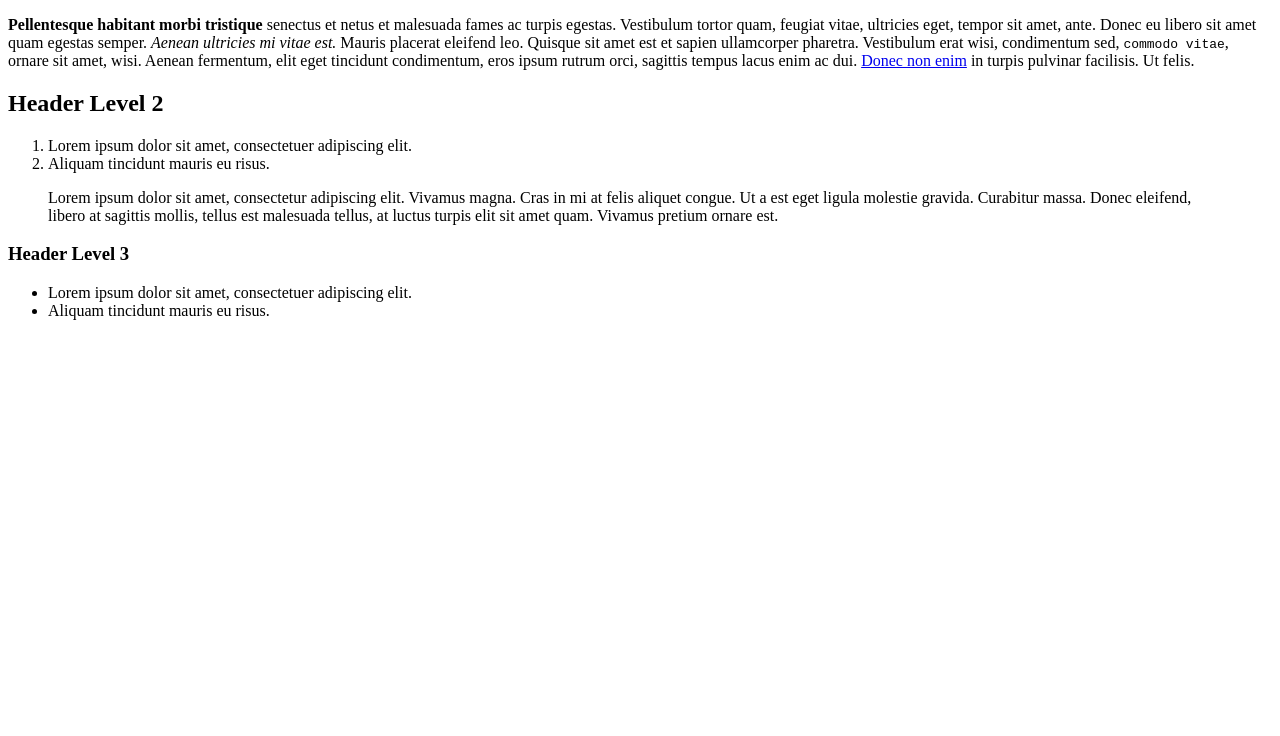
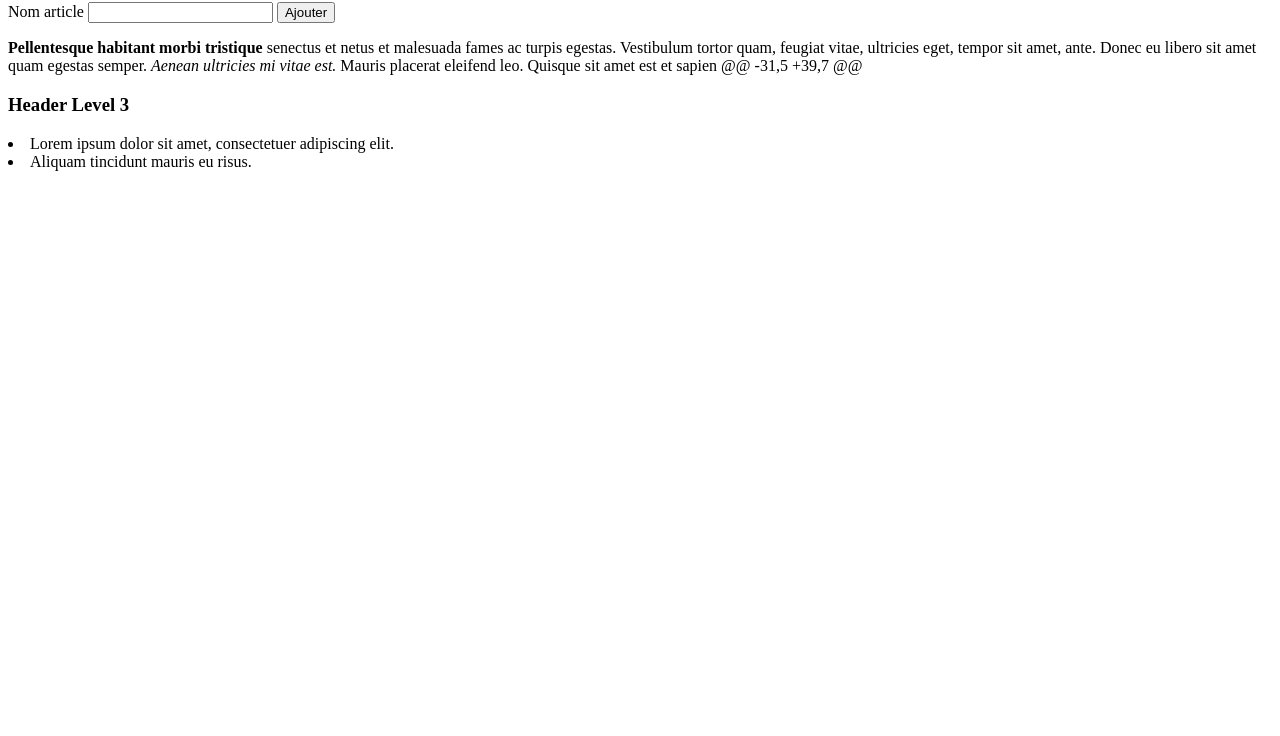
Before and after one commit to divtec-cejef/133a-premier-javascript-IlanLachat, a plain HTML site: page index.html in a window 1280 px wide. Shown: the part 64-800 px from the top of the page. Drawn offline with Linux system fonts and the light colour scheme.

Commit message:
fin de la journée du 29 aout

```diff
--- /dev/null
+++ b/JS/main.js
@@ -0,0 +1,29 @@
+/**
+ * Mon premier JavaScript
+ * @author Steve Fallet <steve.fallet@divtec.ch>
+ * @version 0.1
+ * @since 2023.08.29
+ */
+
+'use strict';
+// Récupère le 1er <h1>
+let h1 = document.querySelector('h1');
+// Retourne tous les <p> dans un tableau
+let tabPara = document.querySelectorAll('p');
+// Affiche le contenu des variables h1 et tabPara
+// console.log(h1, tabPara);
+// Afficher le 1er <p>
+// console.log(tabPara[0]);
+
+// Récupération bouton Ajouter
+let btAjouter = document.querySelector('.ajouter');
+let inputArticle = document.getElementById('article');
+let ulArticles = document.querySelector('ul.articles');
+// console.log(ulArticles);
+
+// Ecoute événement click du bouton
+btAjouter.addEventListener('click', () => {
+    ulArticles.innerHTML += '<li>' + inputArticle.value + '</li>';
+    // Vide le champ Article
+    inputArticle.value = '';
+});
--- a/index.html
+++ b/index.html
@@ -1,35 +1,22 @@
-<!DOCTYPE html>
-<html lang="fr">
-<head>
-    <meta charset="UTF-8">
-    <title>Hello World</title>
-</head>
 <body>
 <h1>HTML Ipsum Presents</h1>
+
+<label for="article">Nom article</label>
+<input type="text" id="article">
+
+<button class="ajouter">Ajouter</button>
+
+<ul class="articles"></ul>
+
 
 <p><strong>Pellentesque habitant morbi tristique</strong> senectus et netus et malesuada fames ac turpis egestas.
     Vestibulum tortor quam, feugiat vitae, ultricies eget, tempor sit amet, ante. Donec eu libero sit amet quam egestas
     semper. <em>Aenean ultricies mi vitae est.</em> Mauris placerat eleifend leo. Quisque sit amet est et sapien
-    ullamcorper pharetra. Vestibulum erat wisi, condimentum sed, <code>commodo vitae</code>, ornare sit amet, wisi.
-    Aenean fermentum, elit eget tincidunt condimentum, eros ipsum rutrum orci, sagittis tempus lacus enim ac dui. <a
-            href="#">Donec non enim</a> in turpis pulvinar facilisis. Ut felis.</p>
-
-<h2>Header Level 2</h2>
-
-<ol>
-    <li>Lorem ipsum dolor sit amet, consectetuer adipiscing elit.</li>
-    <li>Aliquam tincidunt mauris eu risus.</li>
-</ol>
-
-<blockquote><p>Lorem ipsum dolor sit amet, consectetur adipiscing elit. Vivamus magna. Cras in mi at felis aliquet
-    congue. Ut a est eget ligula molestie gravida. Curabitur massa. Donec eleifend, libero at sagittis mollis, tellus
-    est malesuada tellus, at luctus turpis elit sit amet quam. Vivamus pretium ornare est.</p></blockquote>
-
-<h3>Header Level 3</h3>
-
-<ul>
-    <li>Lorem ipsum dolor sit amet, consectetuer adipiscing elit.</li>
-    <li>Aliquam tincidunt mauris eu risus.</li>
+    @@ -31,5 +39,7 @@ <h3>Header Level 3</h3>
+<li>Lorem ipsum dolor sit amet, consectetuer adipiscing elit.</li>
+<li>Aliquam tincidunt mauris eu risus.</li>
 </ul>
+<!-- Ajout du JavaScript -->
+<script src="js/main.js"></script>
 </body>
 </html>
```
